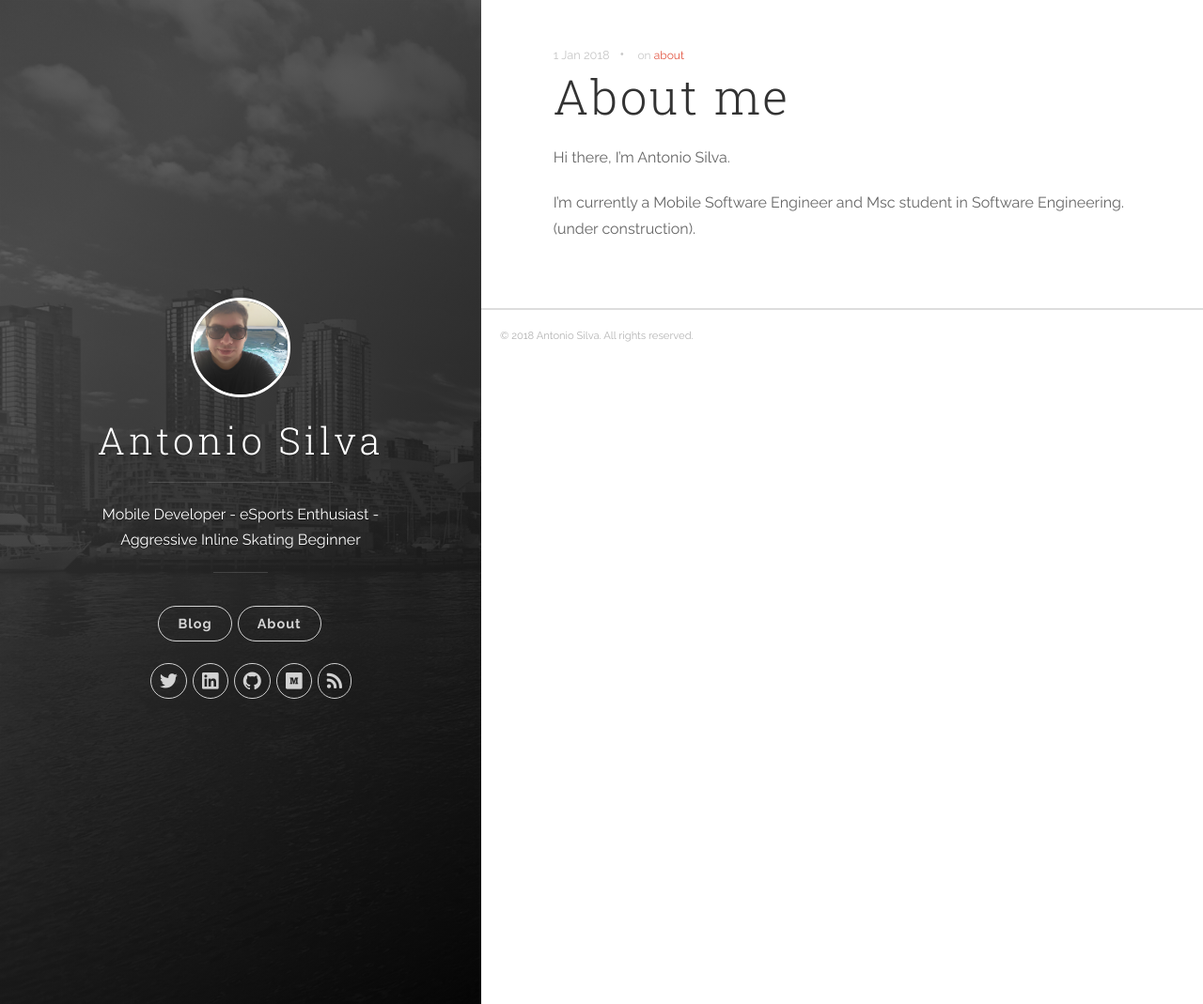
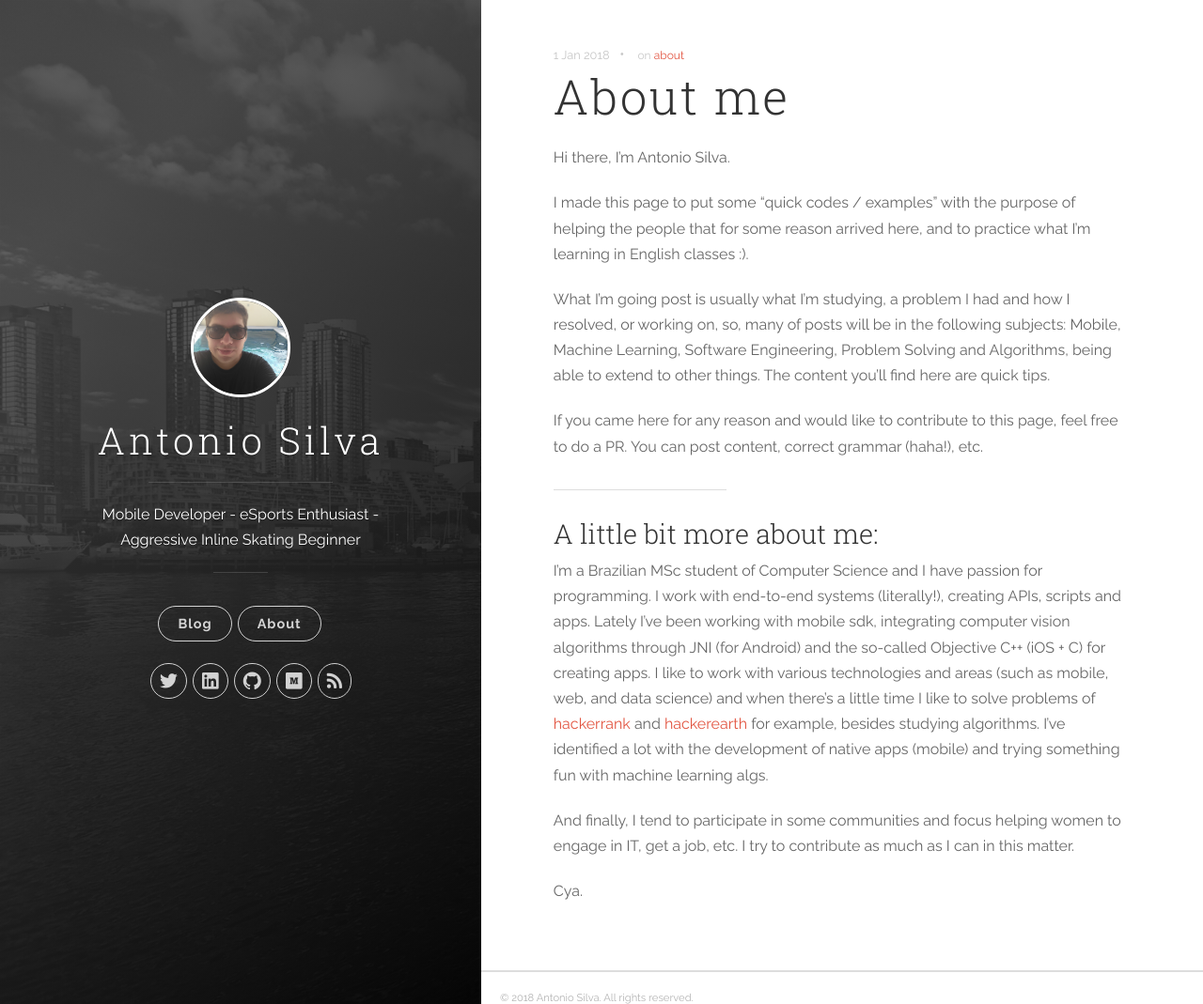
Before and after one commit to antoniosj/antoniosj.github.io, a Jekyll site: the page built from _posts/2018-01-01-about-me.markdown, in a window 1280 px wide and 1069 px high. Shown: the whole window at 94% size. Built offline with Jekyll 4.4.1, drawn with Linux system fonts in a browser that asks for light colours.

Commit message:
Update 2018-01-01-about-me.markdown

```diff
--- a/_posts/2018-01-01-about-me.markdown
+++ b/_posts/2018-01-01-about-me.markdown
@@ -7,5 +7,18 @@
 
 Hi there, I'm Antonio Silva.
 
-I'm currently a Mobile Software Engineer and Msc student in Software Engineering.
-(under construction).
+I made this page to put some "quick codes / examples" with the purpose of helping the people that for some reason arrived here, and to practice what I'm learning in English classes :).
+
+What I’m going post is usually what I’m studying, a problem I had and how I resolved, or working on, so, many of posts will be in the following subjects: Mobile, Machine Learning, Software Engineering, Problem Solving and Algorithms, being able to extend to other things. The content you’ll find here are quick tips.
+
+If you came here for any reason and would like to contribute to this page, feel free to do a PR. You can post content, correct grammar (haha!), etc.
+
+---
+
+### A little bit more about me:
+
+I’m a Brazilian MSc student of Computer Science and I have passion for programming. I work with end-to-end systems (literally!), creating APIs, scripts and apps. Lately I’ve been working with mobile sdk, integrating computer vision algorithms through JNI (for Android) and the so-called Objective C++ (iOS + C) for creating apps. I like to work with various technologies and areas (such as mobile, web, and data science) and when there’s a little time I like to solve problems of [hackerrank](https://www.hackerrank.com) and [hackerearth](https://www.hackerearth.com/) for example, besides studying algorithms. I’ve identified a lot with the development of native apps (mobile) and trying something fun with machine learning algs.
+
+And finally, I tend to participate in some communities and focus helping women to engage in IT, get a job, etc. I try to contribute as much as I can in this matter.
+
+Cya.
```
